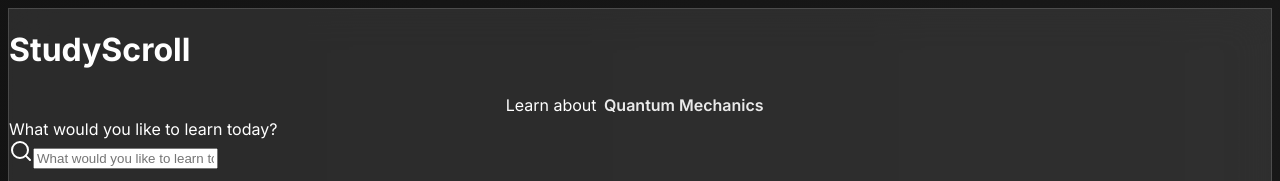
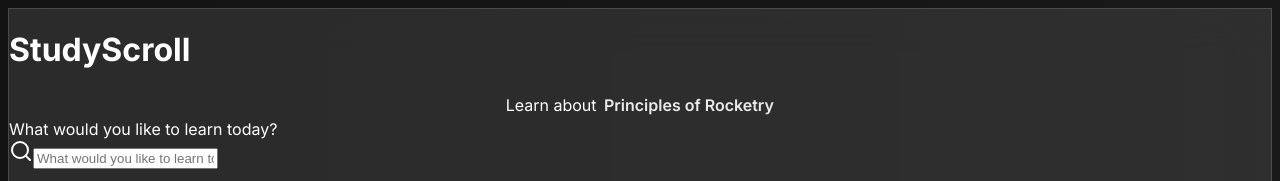
Before and after one commit to elinicksic/HowdyHack2025, a Next.js app: page / in a window 1280 px wide. Shown: the top 181 px of the page. Built offline with nearby package versions, Linux system fonts and the light colour scheme.

Commit message:
widget constrained width for sidebar

```diff
--- a/src/app/components/sidebar/SideBar.js
+++ b/src/app/components/sidebar/SideBar.js
@@ -88,6 +88,17 @@
           left: 20px;
           z-index: 1001;
           pointer-events: auto;
+        }
+
+        @media screen and (max-width: 1200px) {
+          .nav-menu,
+          .nav-menu.active,
+          .floating-menu-button {
+            display: none !important;
+            pointer-events: none !important;
+            visibility: hidden !important;
+            opacity: 0 !important;
+          }
         }
 
         .cool-top{
--- a/src/app/page.js
+++ b/src/app/page.js
@@ -7,13 +7,13 @@
 export default function HomePage() {
   const topics = [
     "Principles of Rocketry",
-    "Quantum Mechanics",
-    "Topology",
+    "Principles of Rocketry",
+    "Principles of Rocketry",
   ];
 
   const suggestedTopics = [
     {title: "Python Basics", feed_id: "1fa3a63b-d95c-47c7-b707-2dda8fc8e0d7"},
-    {title: "Common Polyatomic-Ions", feed_id: "398e258b-1421-4b93-9778-f8f64ff04a8c"}
+    {title: "Common Polyatomic-Ions", feed_id: "0bbd8e01-6717-4d56-b4a8-a1053e1dfc43"}
   ];
 
   const [currentTopicIndex, setCurrentTopicIndex] = useState(0);
@@ -29,6 +29,15 @@
   const lineRef = useRef(null);
   const buttonRef = useRef(null);
   const inputRef = useRef(null);
+//   const [isWide, setIsWide] = useState(false);
+
+//  useEffect(() => {
+//    // adjust breakpoint here (768 = md, 1024 = lg)
+//    const updateIsWide = () => setIsWide(window.outerWidth >= 1024);
+//    updateIsWide();
+//    window.addEventListener('resize', updateIsWide);
+//    return () => window.removeEventListener('resize', updateIsWide);
+//   }, []);
 
   useEffect(() => {
     const interval = setInterval(() => {
@@ -91,7 +100,7 @@
       setIsTransitioning(true);
       setCurrentFeedId(feed_id);
 
-      const res = await fetch(`http://127.0.0.1:5000/studysets/get?username=eli&id=${encodeURIComponent(feed_id)}`, {
+      const res = await fetch(`http://127.0.1:5000/studysets/get?username=eli&id=${encodeURIComponent(feed_id)}`, {
         method: 'GET',
         headers: { Accept: 'application/json' },
       });
@@ -141,7 +150,9 @@
         <Button style={{position: 'absolute', top: 20, left: 20, zIndex: 50}} variant="contained" href="/">
           Back to Home
         </Button>
-        <PopUp />
+
+        {/* {isWide && <PopUp />} */}
+        <PopUp/>
         <div className="flex h-full">
 
           <main className="flex-1 relative">
```
